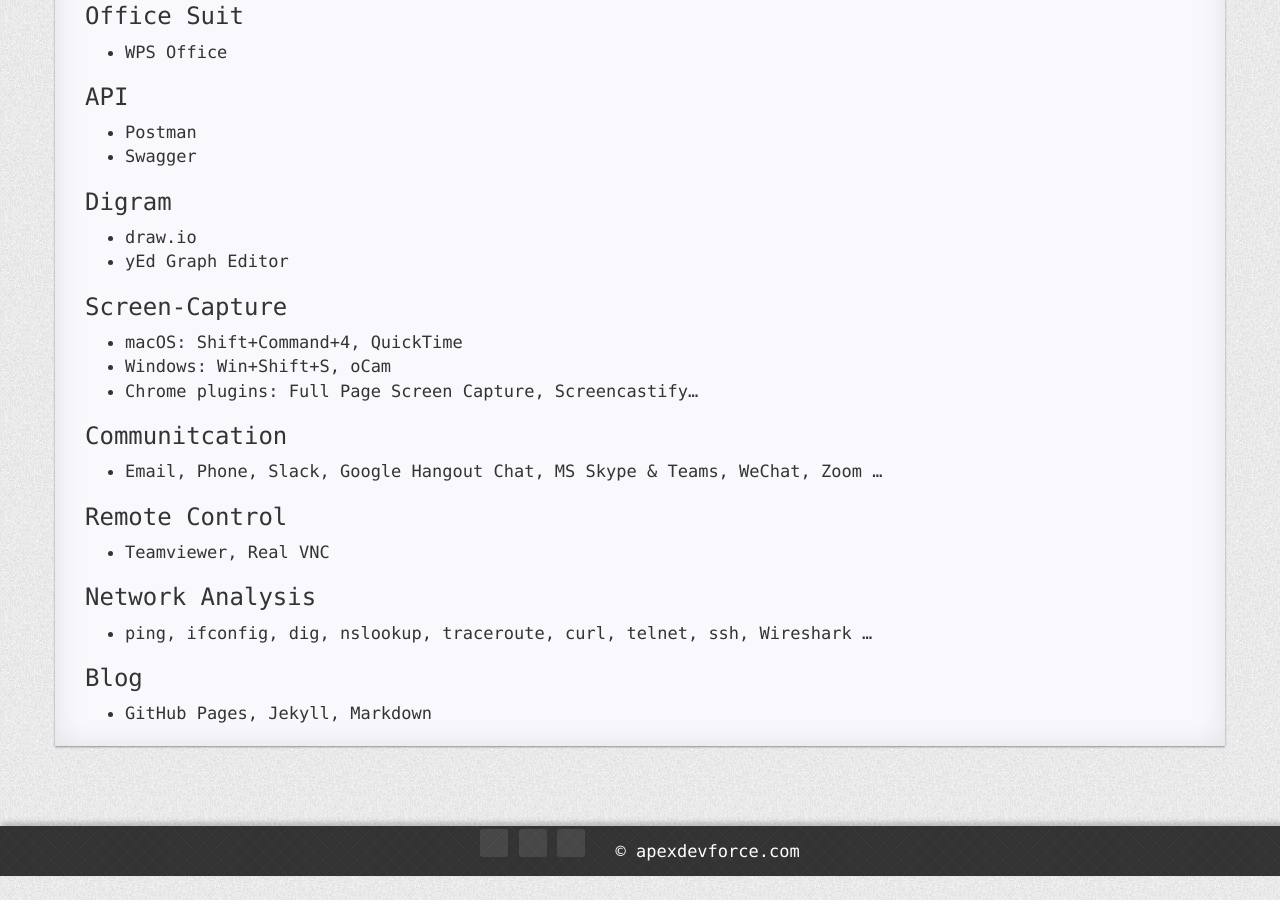
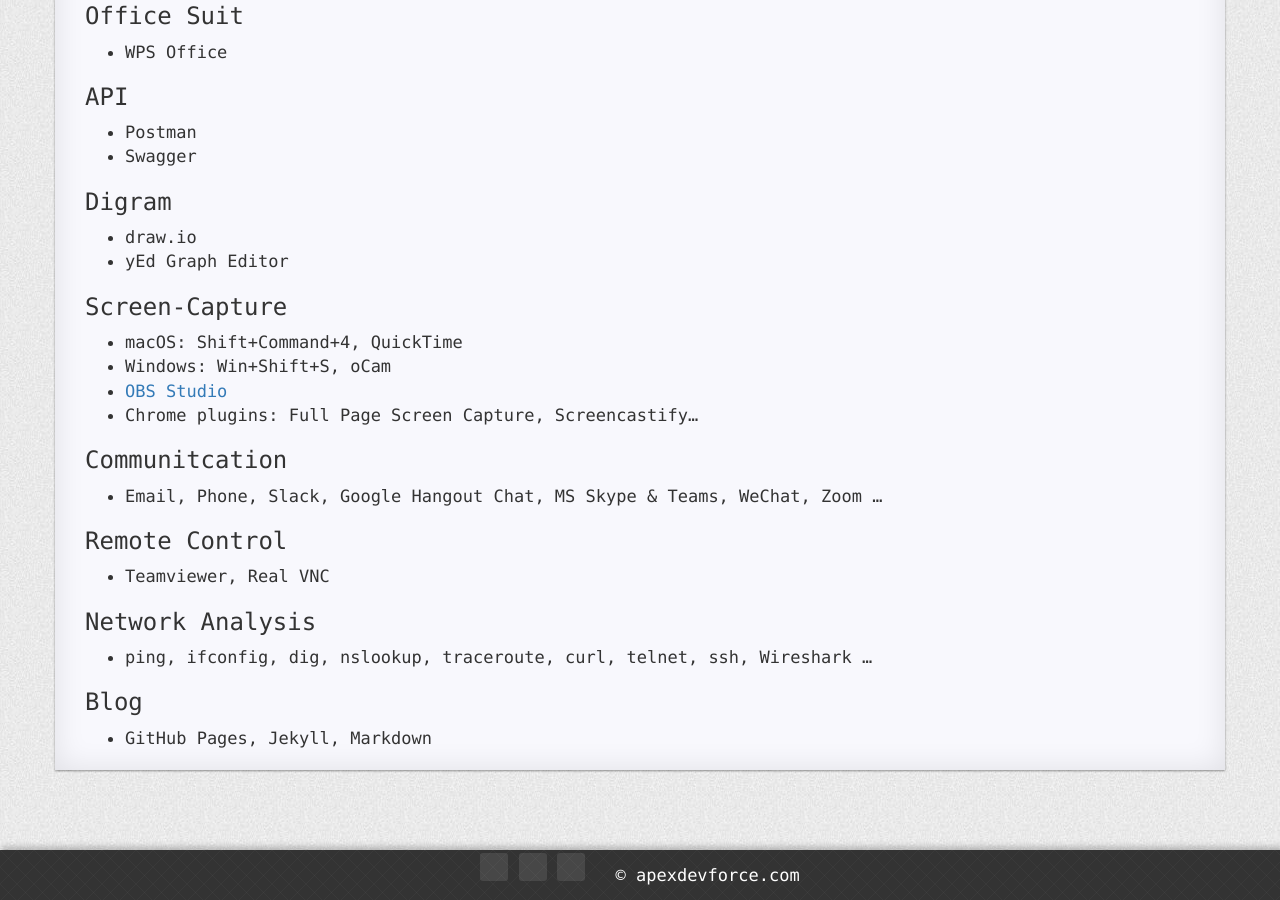
Before and after one commit to zhouhu/apexdevforce, a Jekyll site: the page built from pages/5tools.md, in a window 1280 px wide and 900 px high, scrolled down 1209 px. Built offline with Jekyll 4.4.1, drawn with Linux system fonts in a browser that asks for light colours; nearby versions of some CDN libraries; a style sheet for code colours, icons or effects is not loaded.

Commit message:
add OBS Studio

```diff
--- a/pages/5tools.md
+++ b/pages/5tools.md
@@ -73,6 +73,7 @@ icon: octicon-tools
 
 - macOS: Shift+Command+4, QuickTime
 - Windows: Win+Shift+S, oCam
+- [OBS Studio](https://obsproject.com/)
 - Chrome plugins: Full Page Screen Capture, Screencastify...
 
 ### Communitcation
```
